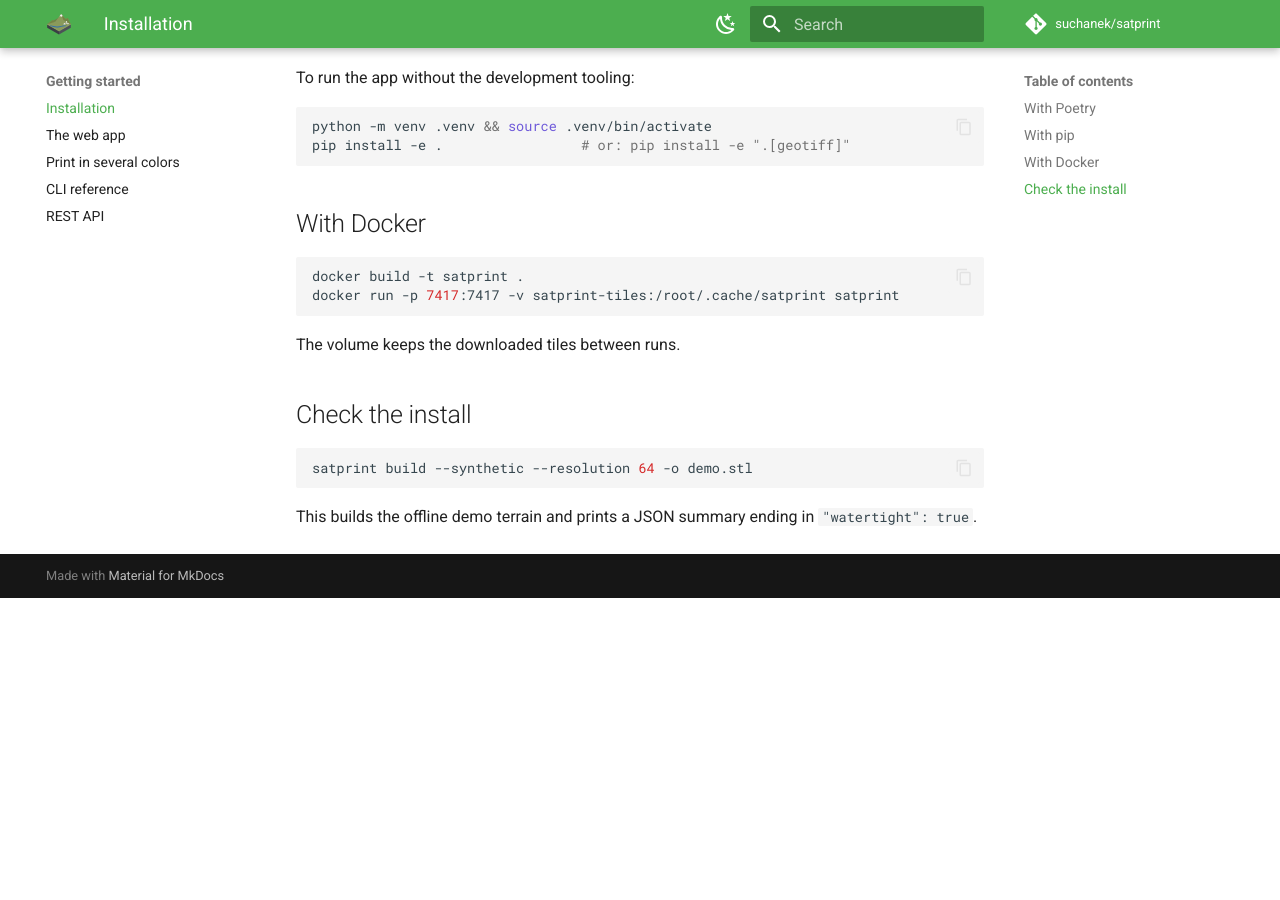
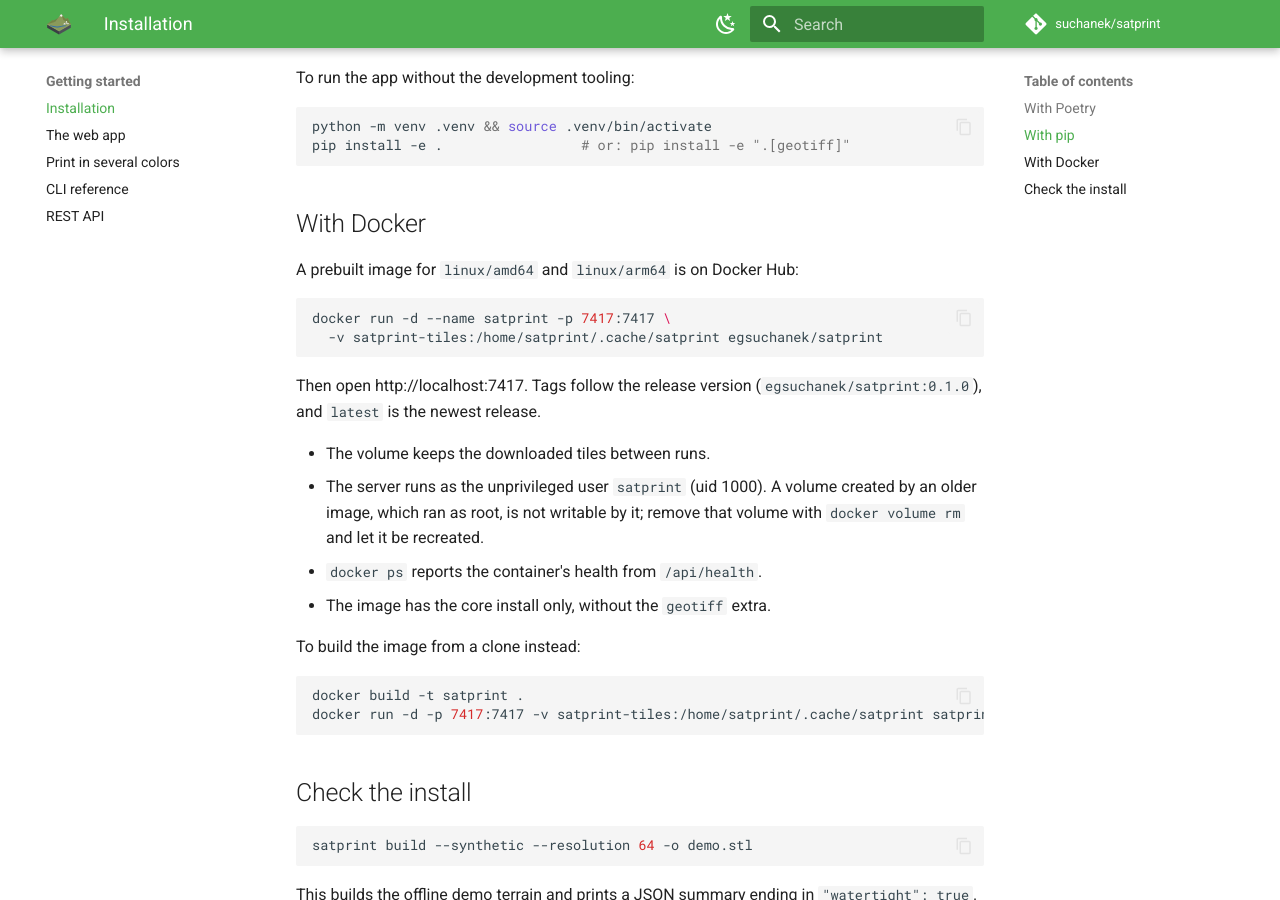
Before and after one commit to suchanek/satprint, an MkDocs documentation site: the page built from docs/install.md, in a window 1280 px wide and 900 px high, scrolled down 557 px. Built offline with MkDocs 1.6.1 and Material for MkDocs 9.7.7, drawn with Linux system fonts in a browser that asks for light colours; comment, search, counter and statistics services are not loaded; before the commit the page ends 1155 px from its top, so only the background shows below that.

Commit message:
build(docker): run as non-root, add healthcheck, publish to Docker Hub
The image now runs as an unprivileged satprint user (uid 1000), so the
tile cache volume mounts at /home/satprint/.cache/satprint. A HEALTHCHECK
polls /api/health with Python's urllib (the slim image has no curl), and
a .dockerignore keeps the build context small.

The README and install docs now start from the multi-arch image
egsuchanek/satprint on Docker Hub, with building from a clone as the
alternative.

Co-Authored-By: Claude Opus 5.5 <noreply@anthropic.com>

````diff
--- a/docs/install.md
+++ b/docs/install.md
@@ -26,12 +26,29 @@ pip install -e .                 # or: pip install -e ".[geotiff]"
 
 ## With Docker
 
+A prebuilt image for `linux/amd64` and `linux/arm64` is on Docker Hub:
+
+```bash
+docker run -d --name satprint -p 7417:7417 \
+  -v satprint-tiles:/home/satprint/.cache/satprint egsuchanek/satprint
+```
+
+Then open http://localhost:7417. Tags follow the release version
+(`egsuchanek/satprint:0.1.0`), and `latest` is the newest release.
+
+- The volume keeps the downloaded tiles between runs.
+- The server runs as the unprivileged user `satprint` (uid 1000). A volume
+  created by an older image, which ran as root, is not writable by it; remove
+  that volume with `docker volume rm` and let it be recreated.
+- `docker ps` reports the container's health from `/api/health`.
+- The image has the core install only, without the `geotiff` extra.
+
+To build the image from a clone instead:
+
 ```bash
 docker build -t satprint .
-docker run -p 7417:7417 -v satprint-tiles:/root/.cache/satprint satprint
+docker run -d -p 7417:7417 -v satprint-tiles:/home/satprint/.cache/satprint satprint
 ```
-
-The volume keeps the downloaded tiles between runs.
 
 ## Check the install
 
````
Also changed, not shown: CHANGELOG.md (+10 -0 lines), README.md (+7 -2 lines), 2 other files.
